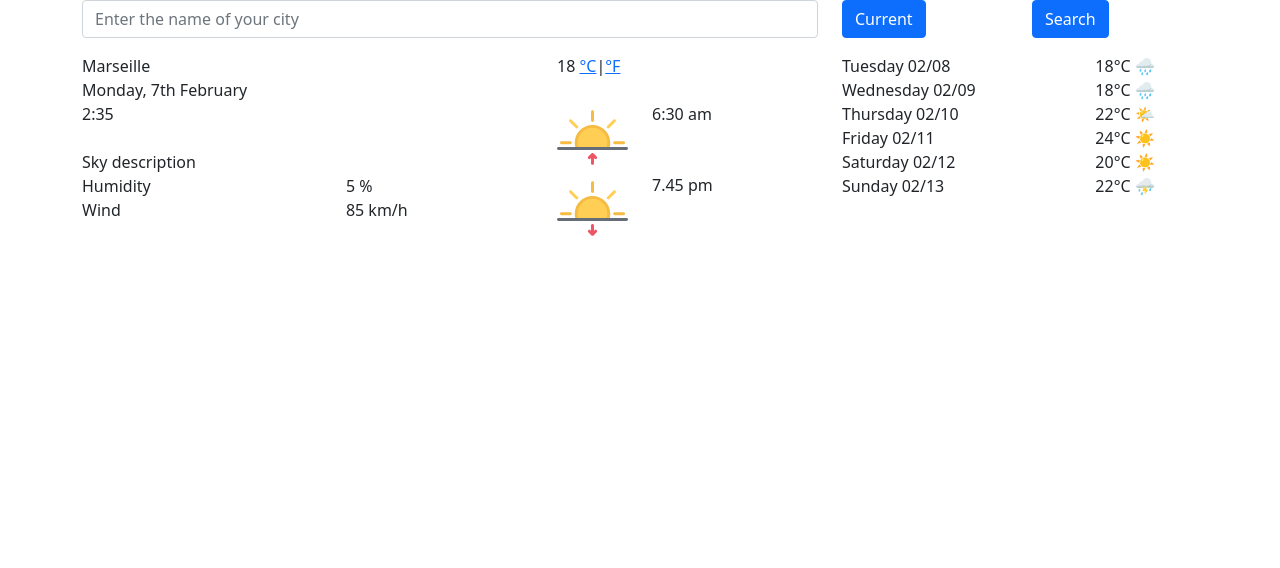
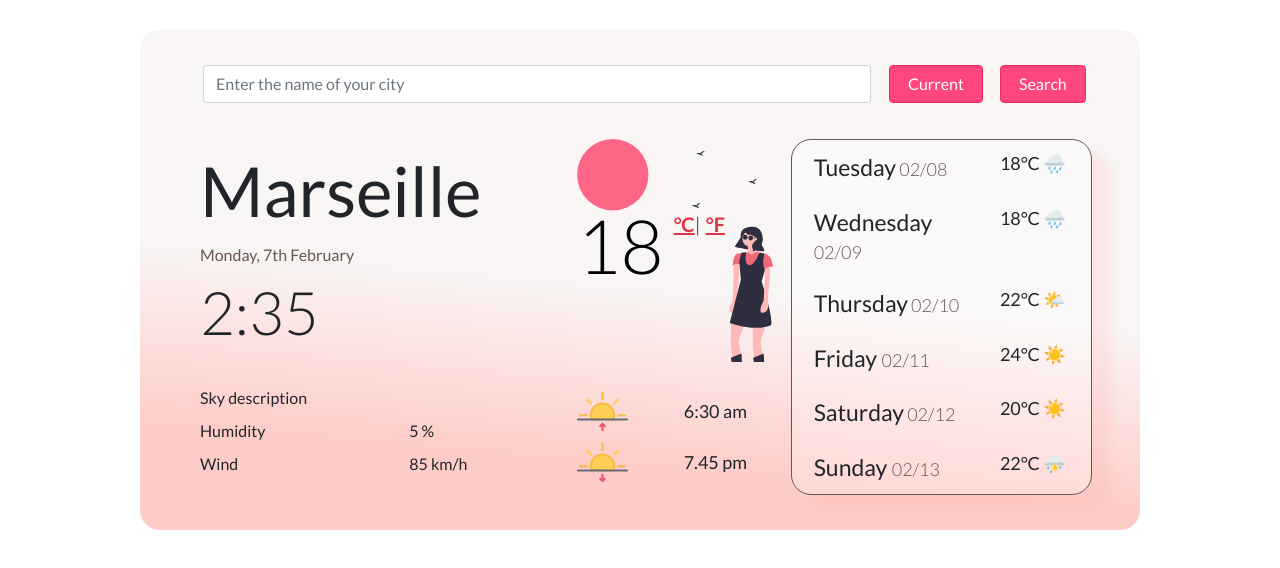
Before and after one commit to ZoePlayoust/weatherapp, a plain HTML site: page index.html in a window 1280 px wide. Drawn offline with nearby package versions, Linux system fonts and the light colour scheme.

Commit message:
Update style.css

```diff
--- a/style/style.css
+++ b/style/style.css
@@ -1,4 +1,143 @@
-h1 {
-  color: blueviolet;
+.container {
+  display: block;
+  max-width: 1000px;
+  top: -10px;
+  padding: 15px 60px;
+  border-radius: 20px;
+  background: rgb(245, 239, 239);
+  background: linear-gradient(
+    185deg,
+    rgba(245, 239, 239, 0.6222864145658263) 51%,
+    rgba(254, 173, 166, 0.6194852941176471) 82%
+  );
+  font-family: "Lato", sans-serif;
+  margin-top: 30px;
+  padding-bottom: 35px;
+}
+.form-control {
+  position: relative;
+  right: 17px;
+  display: block;
+  width: 121%;
+  padding: 0.375rem 0.75rem;
+  font-size: 1rem;
+  font-weight: 400;
+  line-height: 1.5;
+  color: #212529;
+  background-color: #fff;
+  background-clip: padding-box;
+  border: 1px solid #ced4da;
+  -webkit-appearance: none;
+  -moz-appearance: none;
+  appearance: none;
+  border-radius: 0.25rem;
+  transition: border-color 0.15s ease-in-out, box-shadow 0.15s ease-in-out;
+}
+.btn-primary {
+  position: relative;
+  display: block;
+  color: #fff;
+  background-color: #ff467e;
+  border-color: #f12b6b;
+  padding: 6px 18px;
+}
+
+#current {
+  left: 93px;
+}
+#search {
+  left: 60px;
+}
+
+.btn-primary:hover {
+  color: #fff;
+  background-color: #dc3545;
+  border-color: #ff467e;
+}
+.sunrise,
+.sunset {
+  position: relative;
   text-align: center;
+  margin-top: 12px;
 }
+.row3,
+.row4,
+.row5 {
+  line-height: 33px;
+}
+.row6,
+.row7 {
+  font-size: 18px;
+}
+.search-city {
+  padding: 20px;
+}
+
+#city {
+  font-size: 69px;
+  font-weight: 500;
+  font-family: "Lato", sans-serif;
+}
+.current-date {
+  color: #685454;
+  font-weight: 500;
+}
+.block-days {
+  box-shadow: 18px 14px 10px rgba(254, 173, 166, 0.2);
+  border: solid 1px #685454;
+  border-radius: 20px;
+  background-color: rgba(255, 255, 255, 0.25);
+  transition: 1s box-shadow;
+}
+.unit {
+  font-size: 20px;
+  margin-top: 20px;
+  margin-left: 10px;
+}
+
+a {
+  font-weight: 600;
+  color: #dc3545;
+}
+a:hover {
+  color: #fff;
+}
+#fahrenheit {
+  padding-left: 5px;
+}
+.temperature-today-global {
+  padding-top: 50px;
+  padding-bottom: 60px;
+  font-weight: lighter 300px;
+  background: url("../images/sun.svg");
+  background-size: 161%;
+  background-repeat: no-repeat;
+}
+.temperature-today-emoji {
+  font-size: 20px;
+}
+.current-temperature {
+  font-size: 75px;
+  font-weight: 300;
+  color: black;
+  display: flex;
+}
+.day {
+  font-size: 23px;
+}
+.date {
+  font-size: 18px;
+  font-weight: 300;
+  color: #685454;
+}
+.row-day {
+  padding: 10px;
+}
+.temperature {
+  font-size: 18px;
+}
+
+.current-time {
+  font-size: 60px;
+  font-weight: 300;
+}
```
